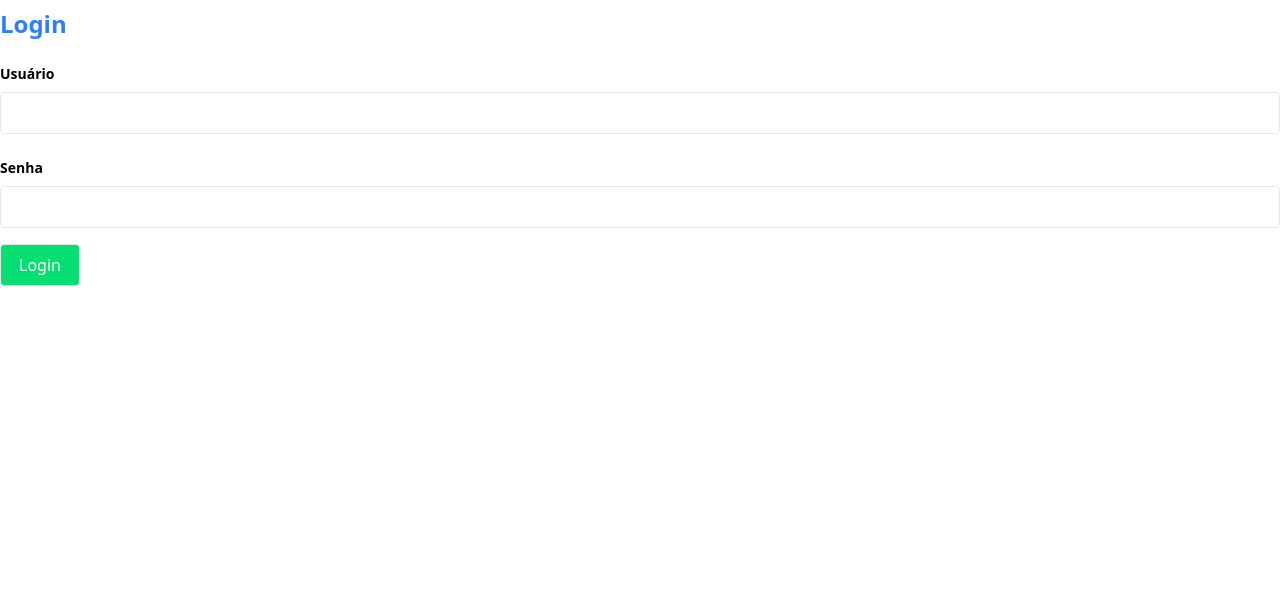
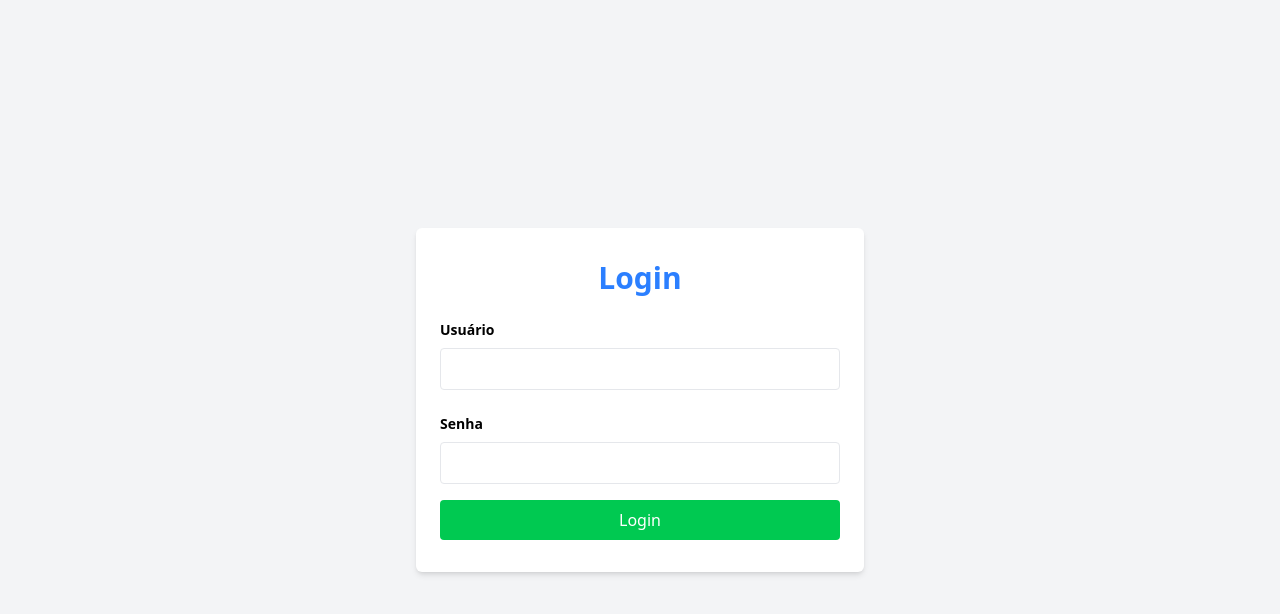
Before and after one commit to Chrysthy/med-app, a Next.js app in the folder med-app/: page / in a window 1280 px wide. Shown: the top 614 px of the page. Built offline with nearby package versions, Linux system fonts and the light colour scheme.

Commit message:
Add new styles to the login page

```diff
--- a/med-app/src/app/page.tsx
+++ b/med-app/src/app/page.tsx
@@ -46,37 +46,46 @@ export default function Home() {
 
   return (
     <>
-      <div>
+      <div className="min-h-screen flex items-center justify-center bg-gray-100">
 
-        <form className='w-full' onSubmit={authentication}>
+        <form className='w-full max-w-md mx-auto p-6 bg-white rounded-md shadow-md' onSubmit={authentication}>
 
-          <span className='font-bold text-blue-500 py-2 block text-2xl'>Login</span>
+          <span className='font-bold text-blue-500 py-2 block text-3xl text-center'>Login</span>
 
           <div className='w-full py-2'>
-
             <label htmlFor="" className='text-sm font-bold py-2 block'>Usuário</label>
-            <input type='text' name='name' className='w-full border-[1px] border-gray-200 p-2 rounded-sm' onChange={(e: any) => setLogin(e.target.value)} />
-
+            <input
+              type='text'
+              name='name'
+              className='w-full border-[1px] border-gray-200 p-2 rounded-sm focus:outline-none focus:ring-2 focus:ring-blue-400'
+              onChange={(e: any) => setLogin(e.target.value)}
+            />
           </div>
 
           <div className='w-full py-2'>
-
             <label htmlFor="" className='text-sm font-bold py-2 block'>Senha</label>
-            <input name='login' type="password" className='w-full border-[1px] border-gray-200 p-2 rounded-sm' onChange={(e: any) => setPassword(e.target.value)} />
-
+            <input
+              name='login'
+              type="password"
+              className='w-full border-[1px] border-gray-200 p-2 rounded-sm focus:outline-none focus:ring-2 focus:ring-blue-400'
+              onChange={(e: any) => setPassword(e.target.value)}
+            />
           </div>
 
           <div className='w-full py-2'>
-
-            <button className="w-20 p-2 text-white border-gray-200 border-[1px] rounded-sm bg-green-400">Login</button>
-
+            <button className="w-full p-2 text-white rounded-sm bg-green-500 hover:bg-green-600 transition-colors">
+              Login
+            </button>
           </div>
 
-          <div>
-            {error && <div className="p-2 text-white border-gray-200 border-[1px] rounded-sm bg-red-400" style={{ color: 'red' }}>{error}</div>}
-          </div>
+          {error && (
+            <div className="p-2 mt-2 text-white bg-red-500 rounded-sm border border-red-600">
+              {error}
+            </div>
+          )}
 
         </form>
+
 
       </div>
     </>
```
